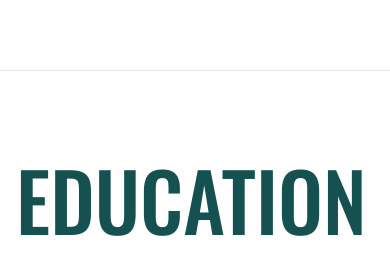
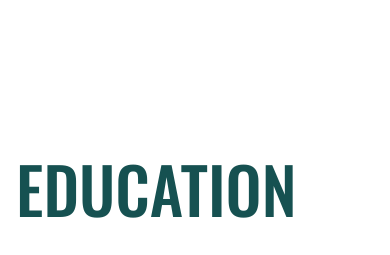
Before and after one commit to grantweiss/grantweiss.github.io, a plain HTML site: page index.html in a window 390 px wide. Shown: the part 589-844 px from the top of the page. Drawn offline with nearby package versions, Linux system fonts and the light colour scheme; a script that the page names is missing.

Commit message:
mobile ex

```diff
--- a/index.html
+++ b/index.html
@@ -111,7 +111,7 @@
         </div>
       </section>
 
-      <hr class="m-0">
+      <!-- <hr class="m-0"> -->
 
       <section class="content-area p-3 p-lg-5 d-flex flex-column" id="education">
         <div class="my-auto">
@@ -146,7 +146,7 @@
         <br class="format" />
       </section>
 
-      <hr class="m-0">
+      <!-- <hr class="m-0"> -->
 
       <section class="content-area p-3 p-lg-5 d-flex flex-column" id="skills">
         <div class="my-auto">
@@ -169,7 +169,7 @@
         <br class="format" />
       </section>
 
-      <hr class="m-0">
+      <!-- <hr class="m-0"> -->
 
       <section class="content-area p-3 p-lg-5 d-flex flex-column" id="experience">
         <div class="my-auto pad-top">
@@ -254,7 +254,7 @@
         </div>
       </section>
 
-      <hr class="m-0">
+      <!-- <hr class="m-0"> -->
 
       <section class="content-area p-3 p-lg-5 d-flex flex-column" id="portfolio">
         <div class="my-auto pad-top-small">
@@ -376,7 +376,7 @@
         <br class="format-medium" />
       </section>
 
-      <hr class="m-0">
+      <!-- <hr class="m-0"> -->
 
       <section class="content-area p-3 p-lg-5 d-flex flex-column">
         <div class="my-auto pad-top-med">
--- a/styles/custom.css
+++ b/styles/custom.css
@@ -1,3 +1,12 @@
+
+html, body {
+  overflow-x: hidden;
+}
+
+body {
+  position: relative
+}
+
 @media (min-width: 992px) {
   body {
     padding-top: 0;
@@ -124,7 +133,7 @@ a href {
 
 h1 {
 	font-family: 'Oswald', sans-serif;
-	font-size: 5rem;
+	font-size: 4rem;
 	color: #165151;
 	text-transform: uppercase;
 
```
